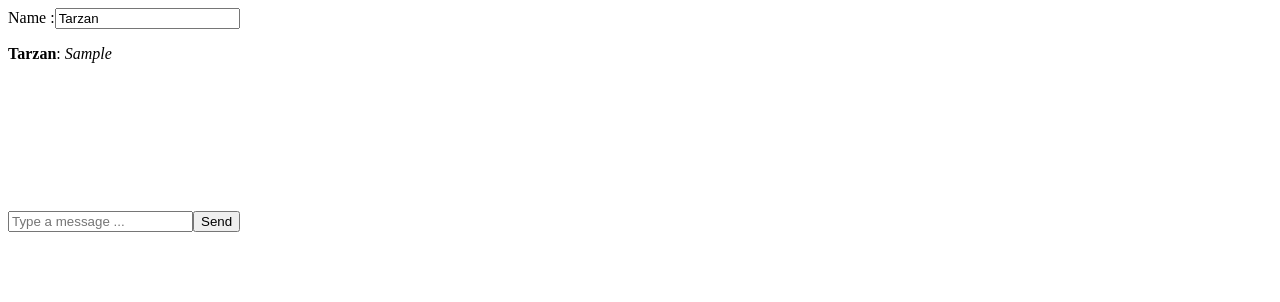
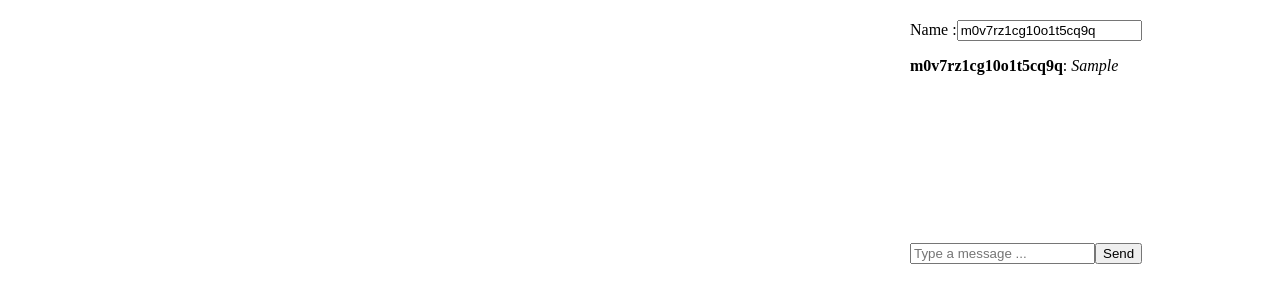
Before and after one commit to kevinhuang78/poker-planning-demo, a React (Vite) app in the folder client/: page / in a window 1280 px wide. Both pictures are taken after typing "Sample" into the empty fields and a click on the input "Send". Shown: the top 302 px of the page. Built offline with nearby package versions, Linux system fonts and the light colour scheme; no server answers.

Commit message:
style: add chat style

```diff
--- a/client/src/App.tsx
+++ b/client/src/App.tsx
@@ -1,14 +1,17 @@
 import { useState, useEffect } from "react";
 
-import './app.css';
+import Chat from "./components/chat/chat";
 
 const URL = 'ws://127.0.0.1:8080';
 
-type Message = { user: string; message: string; };
+
+// https://stackoverflow.com/a/44078785
+const guid = () => Date.now().toString(36) + Math.random().toString(36).substring(2);
+
+export type Message = { user: string; message: string; };
 
 const App = () => {
-  const [user, setUser] = useState('Tarzan');
-  const [message, setMessage] = useState<string>('');
+  const [user, setUser] = useState(guid());
   const [messages, setMessages] = useState<Message[]>([]);
   const [ws, setWs] = useState(new WebSocket(URL));
 
@@ -19,7 +22,7 @@ const App = () => {
 
   useEffect(() => {
     ws.onopen = () => {
-      console.log('WebSocket Connected');
+      submitMessage({ user, message: 'I just logged in!' })
     }
 
     ws.onmessage = async (e) => {
@@ -30,7 +33,7 @@ const App = () => {
 
     return () => {
       ws.onclose = () => {
-        console.log('WebSocket Disconnected');
+        submitMessage({ user, message: 'I disconnected!' })
         setWs(new WebSocket(URL));
       }
     }
@@ -38,41 +41,7 @@ const App = () => {
 
   return (
     <div>
-      <label htmlFor="user">
-        Name :
-        <input
-          type="text"
-          id="user"
-          placeholder="User"
-          value={user}
-          onChange={e => setUser(e.target.value)}
-        />
-      </label>
-
-      <ul>
-        {messages.reverse().map((message, index) =>
-          <li key={index}>
-            <b>{message.user}</b>: <em>{message.message}</em>
-          </li>
-        )}
-      </ul>
-
-      <form
-        action=""
-        onSubmit={e => {
-          e.preventDefault();
-          submitMessage({ user, message });
-          setMessage('');
-        }}
-      >
-        <input
-          type="text"
-          placeholder={'Type a message ...'}
-          value={message}
-          onChange={e => setMessage(e.target.value)}
-        />
-        <input type="submit" value={'Send'} />
-      </form>
+      <Chat messages={messages} submitMessage={submitMessage} user={user} setUser={setUser} />
     </div>
   )
 }
--- a/client/src/app.css
+++ /dev/null
@@ -1,8 +0,0 @@
-ul {
-    height: 150px;
-    padding-inline-start: 0px;
-}
-
-ul > li {
-    list-style-type: none;
-}
--- /dev/null
+++ b/client/src/components/chat/chat.css
@@ -0,0 +1,22 @@
+.chat {
+    position: fixed;
+    top: 20px;
+    right: 20px;
+}
+
+.chat-list {
+    display: flex;
+    justify-content: flex-end;
+    overflow-y: auto;
+    margin-bottom: 20px;
+}
+
+.chat-list ul {
+    height: 150px;
+    padding-inline-start: 0px;
+}
+
+.chat-list ul > li {
+    list-style-type: none;
+    width: 350px;
+}
--- /dev/null
+++ b/client/src/components/chat/chat.tsx
@@ -0,0 +1,60 @@
+import {useState} from "react";
+
+import type {Message} from '../../App';
+
+import './chat.css';
+
+type ChatProps = {
+  messages: Message[];
+  submitMessage: (message: Message) => void;
+  user: Message['user'];
+  setUser: (user: Message['user']) => void;
+};
+
+const Chat = ({ messages, submitMessage, user, setUser }: ChatProps) => {
+  const [message, setMessage] = useState<string>('');
+
+  return (
+    <div className='chat'>
+      <label htmlFor="user">
+        Name :
+        <input
+          type="text"
+          id="user"
+          placeholder="User"
+          value={user}
+          onChange={e => setUser(e.target.value)}
+        />
+      </label>
+
+      <div className='chat-list'>
+        <ul>
+          {messages.reverse().map((message, index) =>
+            <li key={index}>
+              <b>{message.user}</b>: <em>{message.message}</em>
+            </li>
+          )}
+        </ul>
+      </div>
+
+      <form
+        action="client/src/components"
+        onSubmit={e => {
+          e.preventDefault();
+          submitMessage({ user, message });
+          setMessage('');
+        }}
+      >
+        <input
+          type="text"
+          placeholder={'Type a message ...'}
+          value={message}
+          onChange={e => setMessage(e.target.value)}
+        />
+        <input type="submit" value='Send' />
+      </form>
+    </div>
+  );
+};
+
+export default Chat;
```
